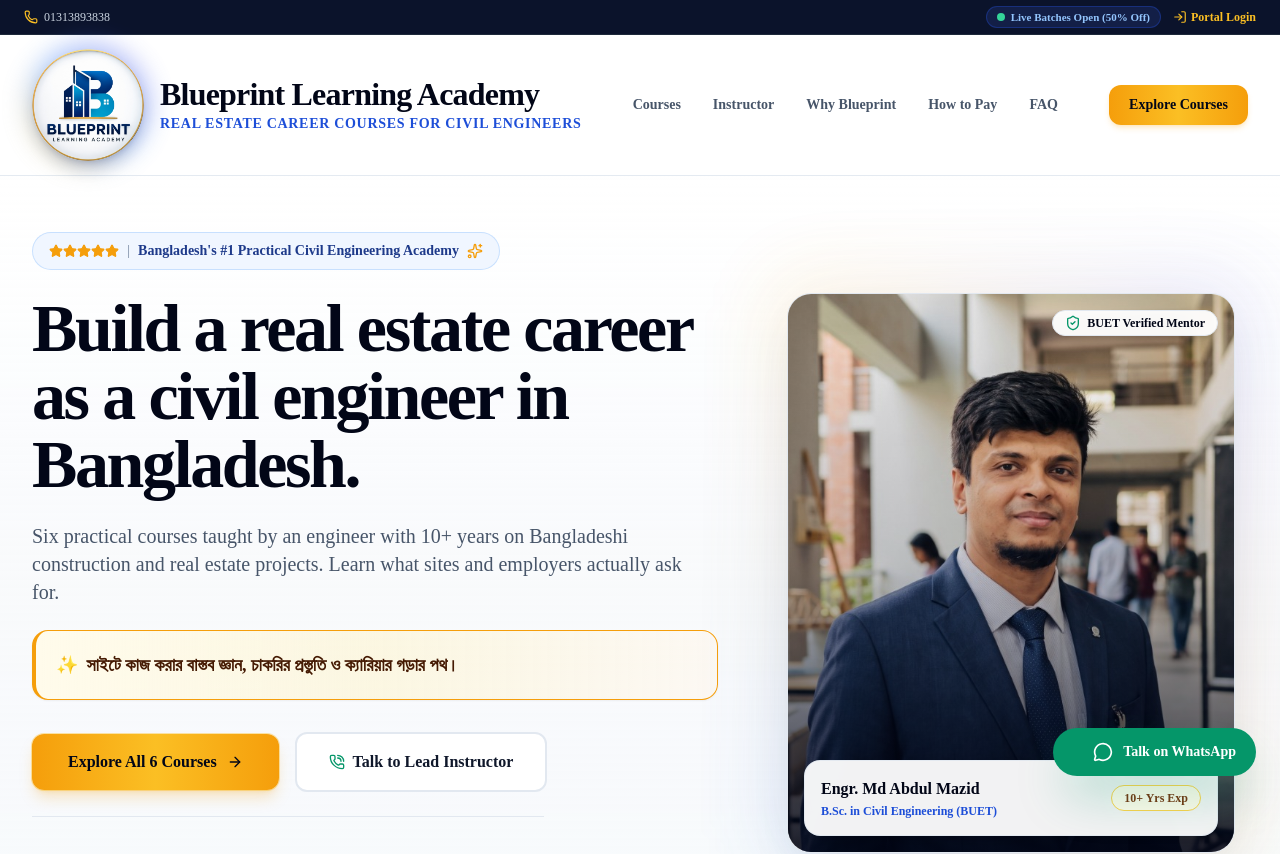
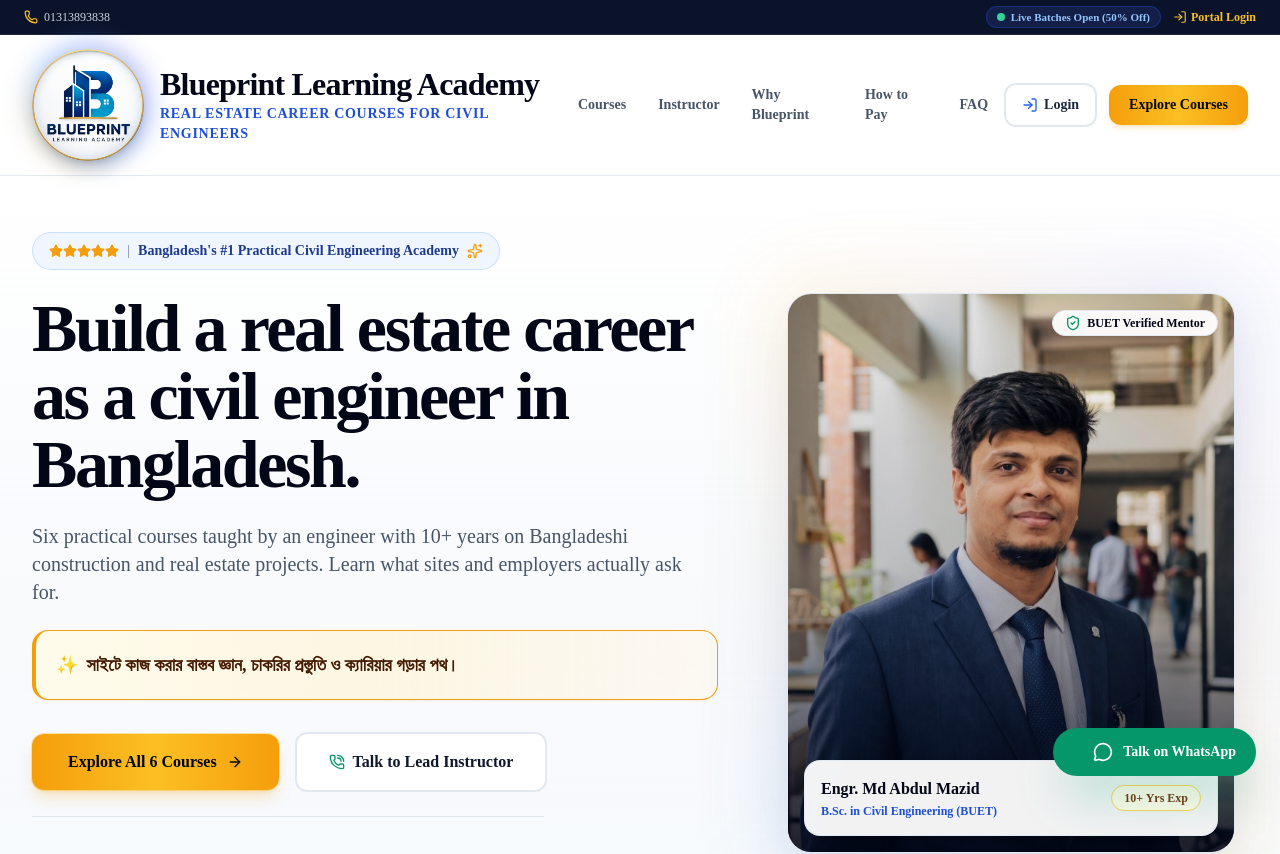
Before and after one commit to fahim-m30/Blueprint-Learning-Academy, a Next.js app in the folder client/: page / in a window 1280 px wide. Shown: the top 854 px of the page. Built offline with nearby package versions, Linux system fonts and the light colour scheme; no server answers.

Commit message:
fix: make login button always visible across all mobile and desktop devices

```diff
--- a/client/src/components/Navbar.tsx
+++ b/client/src/components/Navbar.tsx
@@ -122,23 +122,23 @@ export default function Navbar({ settings }: NavbarProps) {
                 {user.role === 'admin' ? (
                   <Link
                     href="/admin"
-                    className="flex items-center gap-1.5 px-3.5 sm:px-4 py-2 sm:py-2.5 rounded-xl bg-gradient-to-r from-blue-700 to-indigo-700 hover:from-blue-600 hover:to-indigo-600 text-white font-extrabold text-xs sm:text-sm shadow-md shadow-blue-500/20 transition"
+                    className="flex items-center gap-1.5 px-3 sm:px-4 py-2 sm:py-2.5 rounded-xl bg-gradient-to-r from-blue-700 to-indigo-700 hover:from-blue-600 hover:to-indigo-600 text-white font-extrabold text-xs sm:text-sm shadow-md shadow-blue-500/20 transition shrink-0"
                   >
                     <ShieldCheck className="w-4 h-4" />
-                    <span className="hidden xs:inline">Admin</span> Portal
+                    <span>Admin Portal</span>
                   </Link>
                 ) : (
                   <Link
                     href="/dashboard"
-                    className="flex items-center gap-1.5 px-3.5 sm:px-4 py-2 sm:py-2.5 rounded-xl bg-gradient-to-r from-amber-500 to-amber-600 hover:from-amber-400 hover:to-amber-500 text-slate-950 font-black text-xs sm:text-sm shadow-md shadow-amber-500/25 transition"
+                    className="flex items-center gap-1.5 px-3 sm:px-4 py-2 sm:py-2.5 rounded-xl bg-gradient-to-r from-amber-500 to-amber-600 hover:from-amber-400 hover:to-amber-500 text-slate-950 font-black text-xs sm:text-sm shadow-md shadow-amber-500/25 transition shrink-0"
                   >
                     <LayoutDashboard className="w-4 h-4" />
-                    <span className="hidden xs:inline">My</span> Dashboard
+                    <span>My Dashboard</span>
                   </Link>
                 )}
                 <button
                   onClick={handleLogout}
-                  className="p-2 sm:p-2.5 rounded-xl border border-slate-200 bg-slate-50 text-slate-600 hover:text-slate-900 hover:bg-slate-100 transition"
+                  className="p-2 sm:p-2.5 rounded-xl border border-slate-200 bg-slate-50 text-slate-600 hover:text-slate-900 hover:bg-slate-100 transition shrink-0"
                   title="Logout"
                 >
                   <LogOut className="w-4 h-4" />
@@ -148,14 +148,14 @@ export default function Navbar({ settings }: NavbarProps) {
               <>
                 <Link
                   href="/login"
-                  className="hidden xs:inline-flex items-center gap-1.5 px-3 sm:px-4 py-2 sm:py-2.5 rounded-xl border-2 border-slate-200 bg-white hover:bg-slate-50 text-slate-800 hover:text-slate-950 text-xs sm:text-sm font-bold transition duration-150 shadow-2xs"
+                  className="inline-flex items-center gap-1.5 px-3 sm:px-4 py-2 sm:py-2.5 rounded-xl border-2 border-slate-200 bg-white hover:bg-slate-50 text-slate-800 hover:text-slate-950 text-xs sm:text-sm font-bold transition duration-150 shadow-2xs shrink-0"
                 >
                   <LogIn className="w-4 h-4 text-blue-600" />
                   <span>Login</span>
                 </Link>
                 <a
                   href="/#courses"
-                  className="hidden sm:inline-flex items-center justify-center px-4 sm:px-5 py-2 sm:py-2.5 rounded-xl bg-gradient-to-r from-amber-500 via-amber-400 to-amber-500 hover:from-amber-400 hover:to-amber-300 text-slate-950 font-black text-xs sm:text-sm shadow-md shadow-amber-500/20 hover:shadow-amber-500/30 transition duration-150 hover:scale-105"
+                  className="hidden sm:inline-flex items-center justify-center px-4 sm:px-5 py-2 sm:py-2.5 rounded-xl bg-gradient-to-r from-amber-500 via-amber-400 to-amber-500 hover:from-amber-400 hover:to-amber-300 text-slate-950 font-black text-xs sm:text-sm shadow-md shadow-amber-500/20 hover:shadow-amber-500/30 transition duration-150 hover:scale-105 shrink-0"
                 >
                   Explore Courses
                 </a>
```
